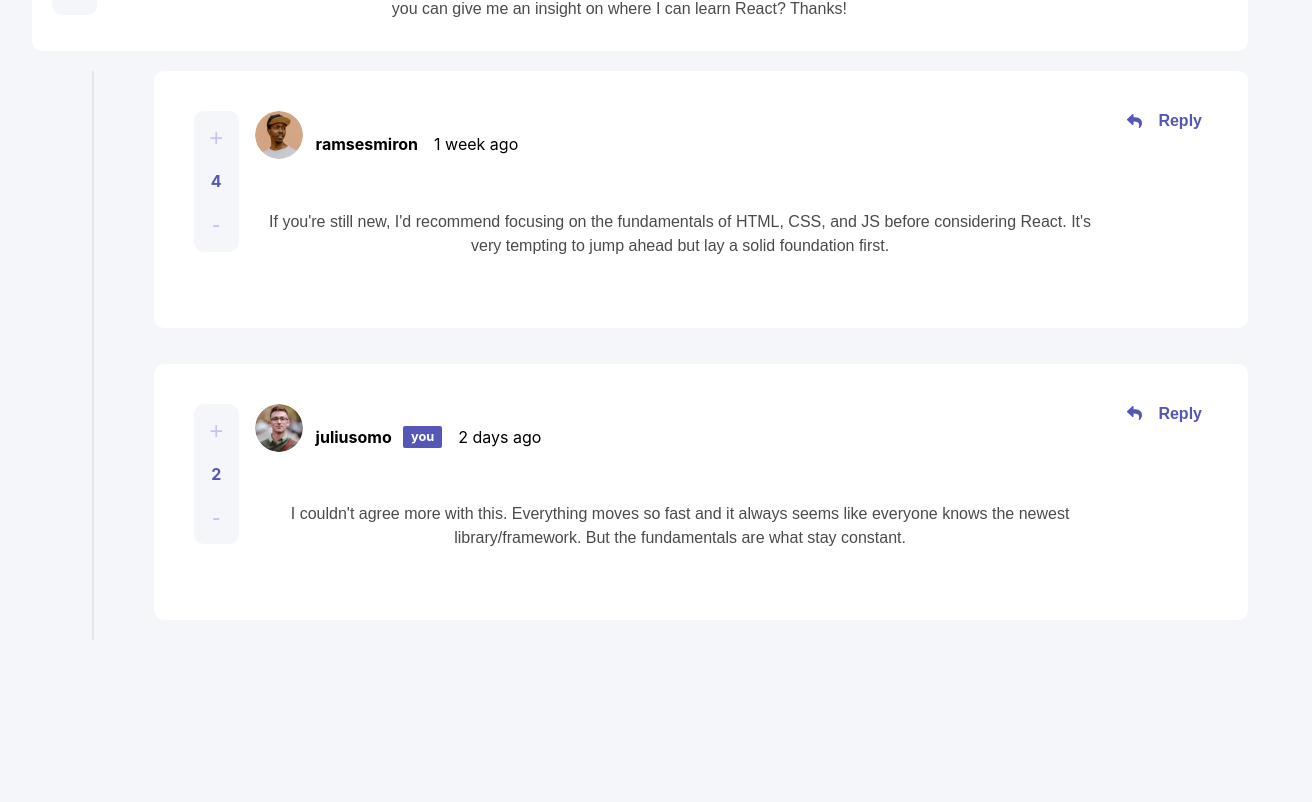
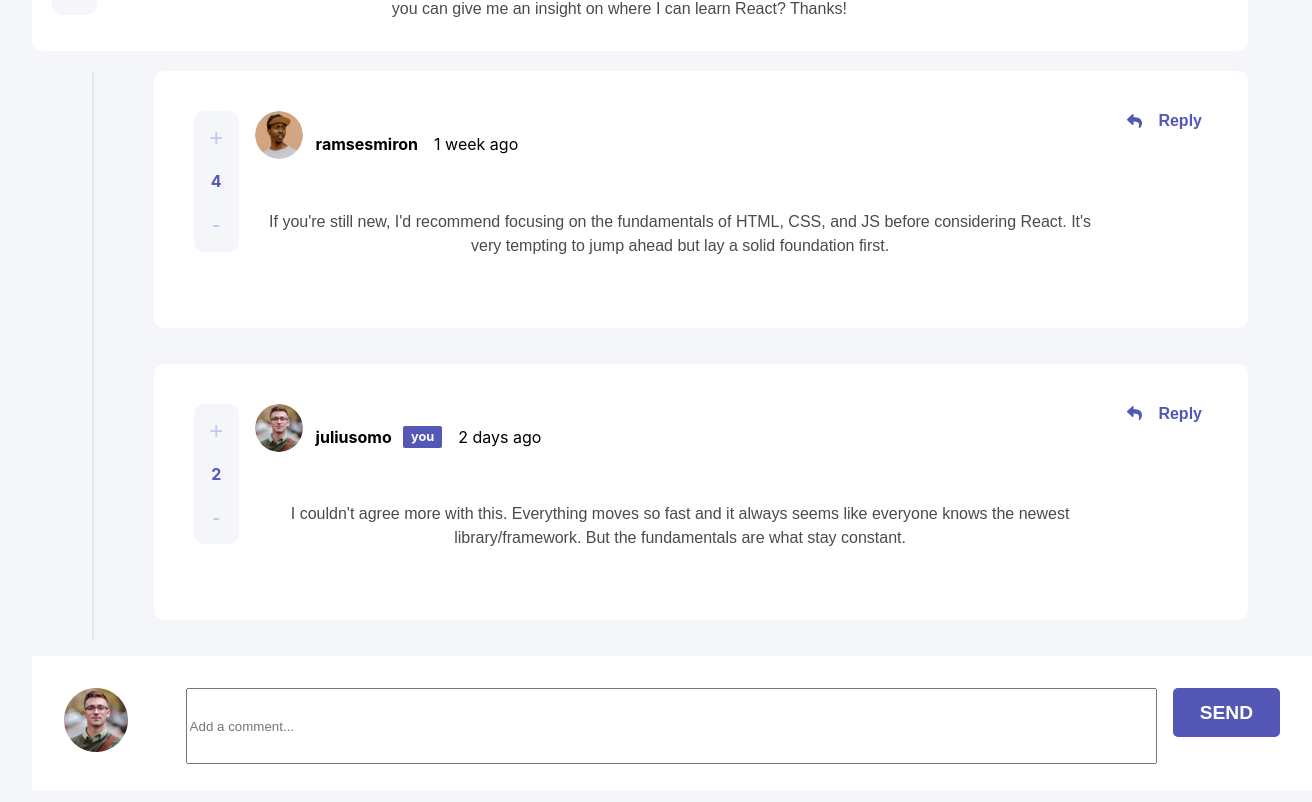
Before and after one commit to JordiBustos/frontendmentorChallenges, a React (Vite) app in the folder comments-section/: page / in a window 1280 px wide. Shown: the part 806-1608 px from the top of the page, 1312 px wide, since content can reach past the window. Before the commit the page ends 1494 px from the top, so only its background shows below. Built offline with nearby package versions, Linux system fonts and the light colour scheme.

Commit message:
Solved create & reply to comment. TODO reply to reply

```diff
--- a/comments-section/mock-data/comments.js
+++ b/comments-section/mock-data/comments.js
@@ -14,6 +14,7 @@ export default {0: [
     "replies": [
       {
         "id": 5,
+        "replyId": 1,
         "content": "Nice!",
         "createdAt": "1 week ago",
         "upvotes": 0,
@@ -43,6 +44,7 @@ export default {0: [
     "replies": [
       {
         "id": 3,
+        "replyId": 2,
         "content": "If you're still new, I'd recommend focusing on the fundamentals of HTML, CSS, and JS before considering React. It's very tempting to jump ahead but lay a solid foundation first.",
         "createdAt": "1 week ago",
         "upvotes": 4,
@@ -57,6 +59,7 @@ export default {0: [
       },
       {
         "id": 4,
+        "replyId": 2,
         "content": "I couldn't agree more with this. Everything moves so fast and it always seems like everyone knows the newest library/framework. But the fundamentals are what stay constant.",
         "createdAt": "2 days ago",
         "upvotes": 2,
--- a/comments-section/mock-data/curr-user.js
+++ b/comments-section/mock-data/curr-user.js
@@ -1,7 +1,7 @@
 export default {
   "image": {
-    "png": "./images/avatars/image-juliusomo.png",
-    "webp": "./images/avatars/image-juliusomo.webp"
+    "png": "/avatars/image-juliusomo.png",
+    "webp": "/avatars/image-juliusomo.webp"
   },
   "username": "juliusomo"
 }
--- a/comments-section/src/components/Comments/Comment/Comment.jsx
+++ b/comments-section/src/components/Comments/Comment/Comment.jsx
@@ -4,8 +4,16 @@ import Replies from "../../Replies/Replies";
 import PropTypes from "prop-types";
 import "./comment.css";
 import currentUser from "../../../../mock-data/curr-user";
+import { useState } from "react";
+import Input from "../Input/Input";
 
-const Comment = ({ comment }) => {
+const Comment = ({ comment, setCommentsList, isReply }) => {
+  const [showReplyInput, setShowReplyInput] = useState(false);
+
+  const handleReply = () => {
+    setShowReplyInput(!showReplyInput);
+  }
+
   return (
     <article className="comment-container">
       <div className="comment-box">
@@ -20,13 +28,18 @@ const Comment = ({ comment }) => {
           </div>
           <p className="comment-box--text">{comment.content}</p>
         </div>
-        <button className="reply-button">
+        <button className="reply-button" onClick={handleReply}>
           <img src="/icon-reply.svg" alt="reply" className="reply-icon" />
           Reply
         </button>
       </div>
-      {comment.replies.length > 0 ? (
-        <Replies replies={comment.replies} />
+      {
+        showReplyInput ? (
+          <Input updateComments={setCommentsList} isReply={isReply} commentId={comment?.replyId ? comment.replyId : comment.id} />
+        ) : null
+      }
+      {comment?.replies.length > 0 ? (
+        <Replies replies={comment.replies} updateComments={setCommentsList}/>
       ) : null}
     </article>
   );
@@ -45,7 +58,11 @@ Comment.propTypes = {
     upvotes: PropTypes.number.isRequired,
     replies: PropTypes.arrayOf(PropTypes.object).isRequired,
     createdAt: PropTypes.string.isRequired,
+    replyId: PropTypes.number,
+    id: PropTypes.number.isRequired,
   }).isRequired,
+  isReply: PropTypes.bool,
+  setCommentsList: PropTypes.func,
 };
 
 export default Comment;
--- a/comments-section/src/components/Comments/Comments.jsx
+++ b/comments-section/src/components/Comments/Comments.jsx
@@ -1,12 +1,16 @@
 import Comment from "./Comment/Comment";
+import Input from "./Input/Input";
 import PropTypes from "prop-types";
+import { useState } from "react";
 
 const Comments = ({ comments }) => {
+  const [commentsList, setCommentsList] = useState(comments);
   return (
     <div>
-      {comments.map((comment) => (
-        <Comment comment={comment} key={comment.id} />
+      {commentsList.map((comment) => (
+        <Comment comment={comment} key={comment.id} setCommentsList={setCommentsList} isReply={true}/>
       ))}
+      <Input updateComments={setCommentsList} isReply={false} commentId={null} />
     </div>
   );
 };
--- /dev/null
+++ b/comments-section/src/components/Comments/Input/Input.jsx
@@ -0,0 +1,59 @@
+import currentUser from "../../../../mock-data/curr-user";
+import "./input.css";
+import PropTypes from "prop-types";
+
+const Input = ({updateComments, isReply, commentId}) => {
+  const handleSubmit = (e) => {
+    e.preventDefault();
+    const content = e.target.previousElementSibling.value;
+    if (content) {
+      updateComments((prev) => createComment(prev, content, commentId));
+      e.target.previousElementSibling.value = "";
+    }
+  }
+
+  const createComment = (prevComments, newContent, commentId) => {
+    const newComment = {
+      id: prevComments.length + 1,
+      content: newContent,
+      user: currentUser,
+      upvotes: 0,
+      createdAt: 'today',
+    };
+
+    if (!isReply) {
+      newComment.replies = [];
+      return [...prevComments, newComment];
+    }
+
+    prevComments = prevComments.map((comment) => {
+      if (comment.id === commentId) {
+        comment.replies = [...comment.replies, newComment];
+      }
+      return comment;
+    });
+
+    return [...prevComments];
+  }
+
+  return (
+    <section className="input-container">
+      <div>
+        <img src={currentUser.image.webp} alt={currentUser.username} />
+      </div>
+      <form>
+        <input className="input-comment" type="text" placeholder="Add a comment..." />
+        <button onClick={handleSubmit}>SEND</button>
+      </form>
+
+    </section>
+  )
+}
+
+Input.propTypes = {
+  updateComments: PropTypes.func.isRequired,
+  isReply: PropTypes.bool,
+  commentId: PropTypes.number,
+}
+
+export default Input;
--- /dev/null
+++ b/comments-section/src/components/Comments/Input/input.css
@@ -0,0 +1,35 @@
+.input-container {
+  display: flex;
+  flex-direction: row;
+  gap: 1rem;
+  margin-bottom: 1rem;
+  width: 100%;
+  justify-content: space-between;
+  background-color: white;
+  padding:2rem;
+}
+
+.input-container form {
+  flex-basis: 90%;
+  padding:0;
+  display: flex;
+  gap:1rem;
+  font-size:1rem;
+}
+
+.input-comment {
+  width: 90%;
+  height:100%;
+}
+
+.input-container button {
+  width:10%;
+  height:70%;
+  align-self: start;
+  color:white;
+  background-color: hsl(238, 40%, 52%);
+  border: none;
+  font-size: 1.2rem;
+  font-weight: bold;
+  border-radius: 5px;
+}
--- a/comments-section/src/components/Replies/Replies.jsx
+++ b/comments-section/src/components/Replies/Replies.jsx
@@ -2,7 +2,7 @@ import PropTypes from "prop-types";
 import Reply from "./Reply/Reply";
 import "./replies.css";
 
-const Replies = ({ replies }) => {
+const Replies = ({ replies, updateComments }) => {
   return (
     <div className="replies">
       <div className="line-container">
@@ -10,7 +10,7 @@ const Replies = ({ replies }) => {
       </div>
       <div className="replies-container">
         {replies.map((reply) => (
-          <Reply key={reply.id} reply={reply} />
+          <Reply key={reply.id} reply={reply} updateComments={updateComments} />
         ))}
       </div>
     </div>
@@ -19,6 +19,7 @@ const Replies = ({ replies }) => {
 
 Replies.propTypes = {
   replies: PropTypes.arrayOf(PropTypes.object).isRequired,
+  updateComments: PropTypes.func.isRequired,
 };
 
 export default Replies;
--- a/comments-section/src/components/Replies/Reply/Reply.jsx
+++ b/comments-section/src/components/Replies/Reply/Reply.jsx
@@ -3,13 +3,13 @@ import Comment from "../../Comments/Comment/Comment";
 
 import "./reply.css";
 
-const Reply = ({ reply }) => {
+const Reply = ({ reply, updateComments }) => {
   const modifiedReply = reply;
   !modifiedReply.replies ? (modifiedReply.replies = []) : null;
 
   return (
     <div className={"comment-box reply"}>
-      <Comment comment={modifiedReply} />
+      <Comment comment={modifiedReply} updateComments={updateComments} isReply={true}/>
     </div>
   );
 };
@@ -26,8 +26,9 @@ Reply.propTypes = {
     content: PropTypes.string.isRequired,
     upvotes: PropTypes.number.isRequired,
     id: PropTypes.number.isRequired,
-    replyingTo: PropTypes.string.isRequired,
+    replyingTo: PropTypes.string,
   }).isRequired,
+  updateComments: PropTypes.func.isRequired,
 };
 
 export default Reply;
```
Also changed, not shown: comments-section/src/components/Comments/Input.jsx (deleted).
